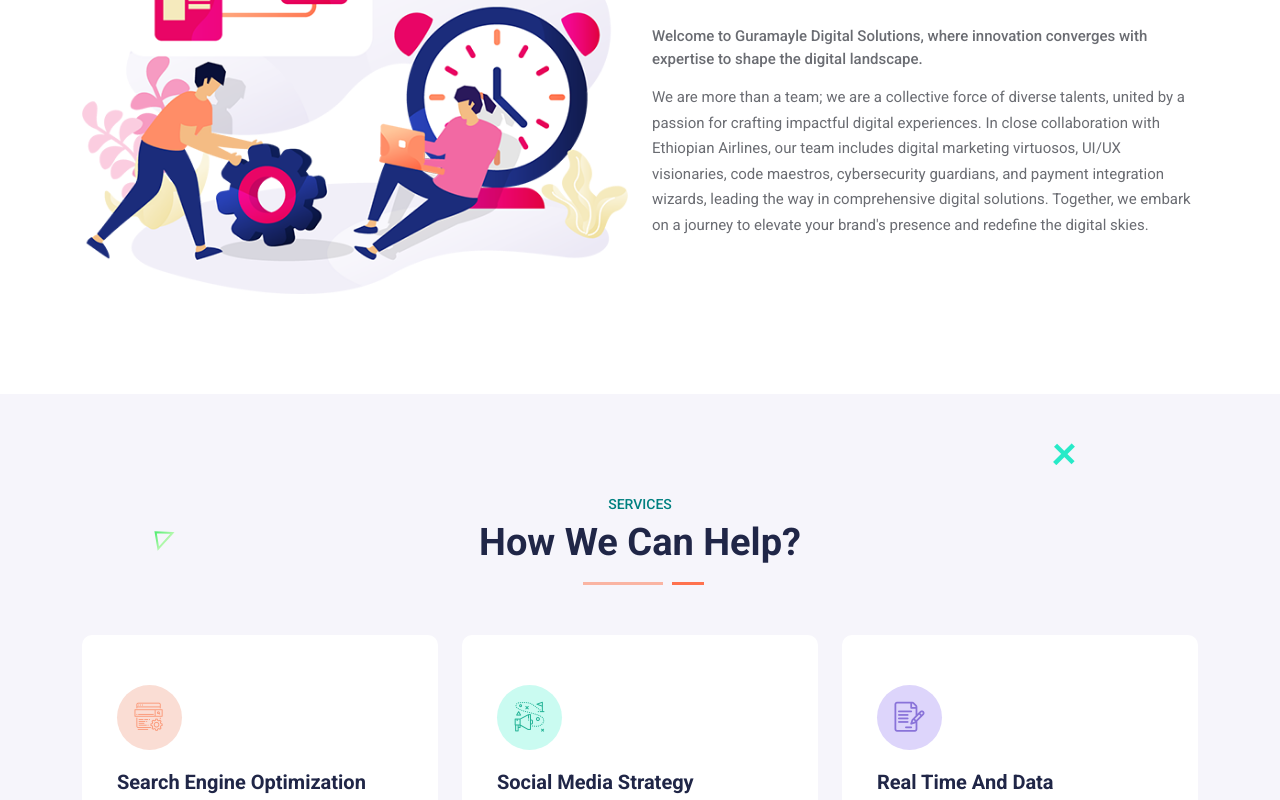
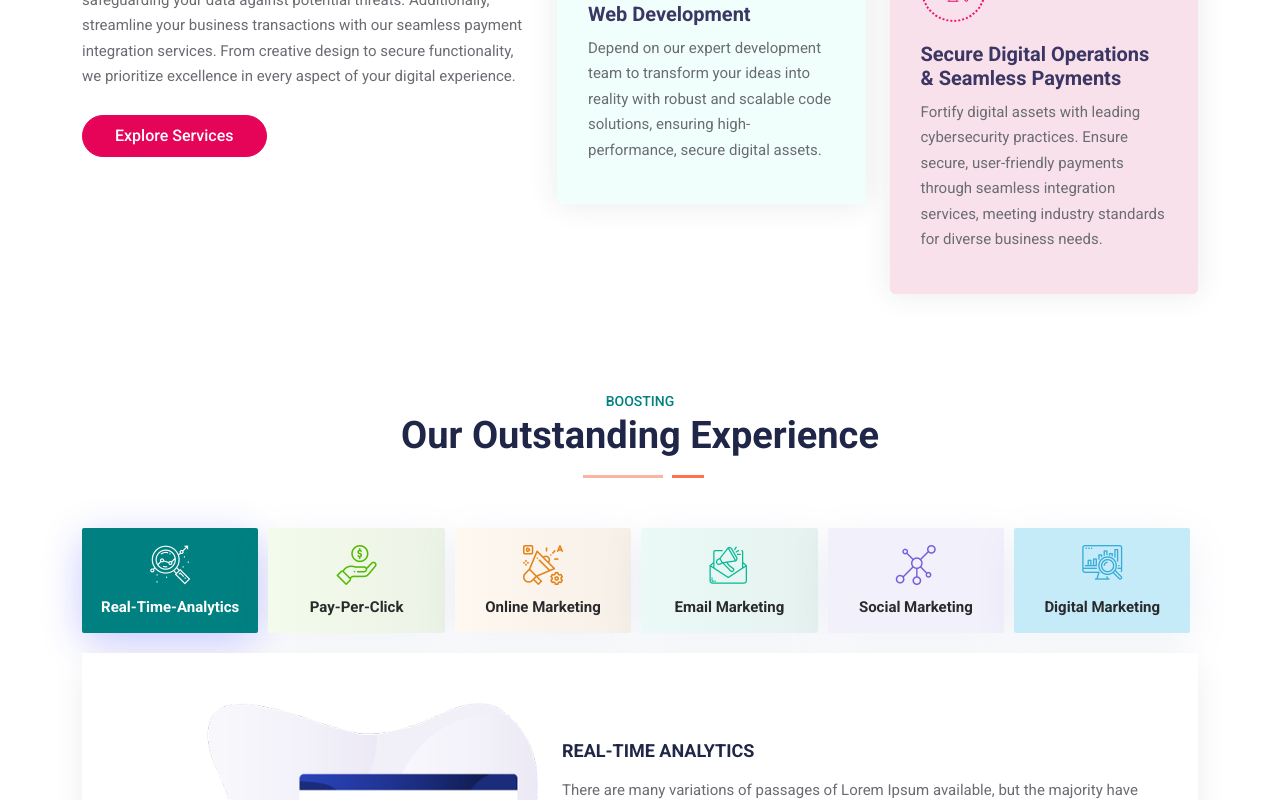
Before and after one commit to henask12/DigitalCraft-Solutions, a Next.js app: page / in a window 1280 px wide. Shown: the part 2000-2800 px from the top of the page. Built offline with nearby package versions, Linux system fonts and the light colour scheme.

Commit message:
update the index page

```diff
--- a/pages/index.js
+++ b/pages/index.js
@@ -21,18 +21,16 @@ const Index = () => {
       <Navbar />
 
       <MainBanner />
-
-       <FeaturesContent />
-
       <div className="pb-100">
         <AboutContent />
       </div>
+       <FeaturesContent />
 
-      <ServicesContent />
+      {/* <ServicesContent /> */}
+
+      <TabsContent />
 
       <WhyChooseUs />
-
-      <TabsContent />
 
       <ProjectsStyleOne />
 
```
